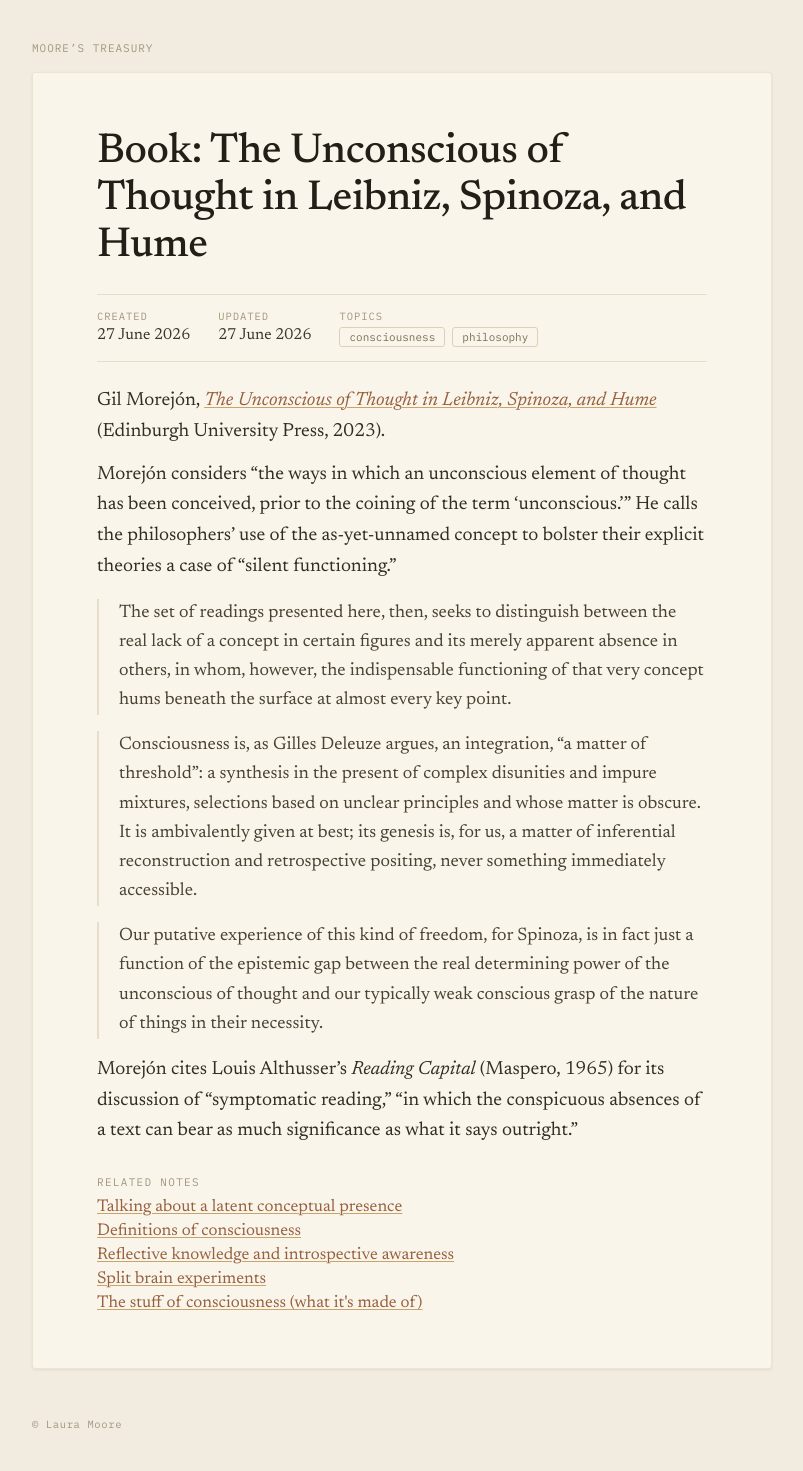
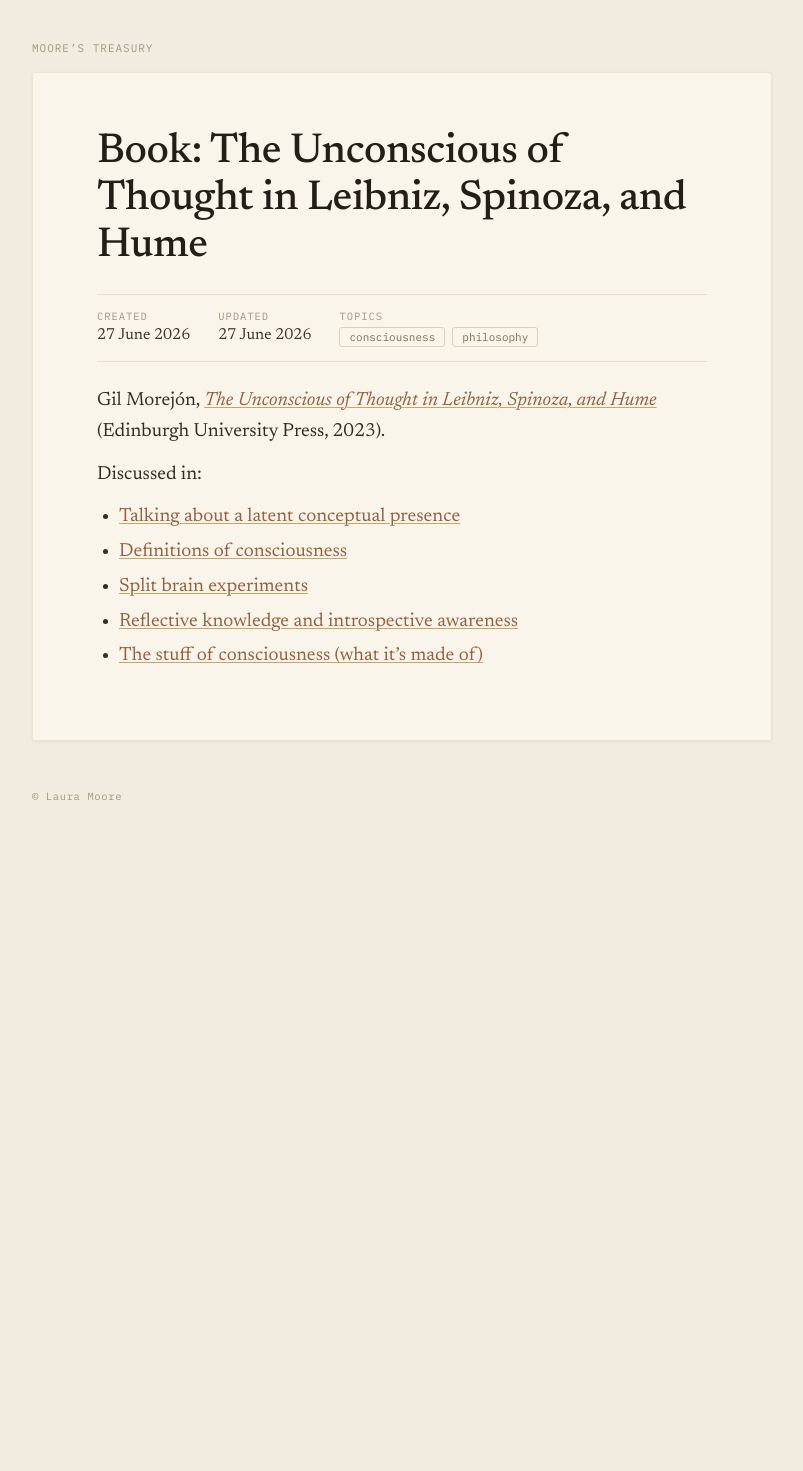
Before and after one commit to lauramoorewrites-del/treasury, a Jekyll site: the page built from _pages/the-unconscious-of-thought.md, in a window 1280 px wide. Shown: the whole page, without its empty margins (238-1041 px from the left). Built offline with Jekyll 4.4.1, drawn with Linux system fonts in a browser that asks for light colours; after the commit the page ends 900 px from its top, so only the background shows below that.

Commit message:
Simplify book page to a hub linking to entries that discuss it
Co-Authored-By: Claude Opus 4.6 (1M context) <noreply@anthropic.com>

```diff
--- a/_pages/the-unconscious-of-thought.md
+++ b/_pages/the-unconscious-of-thought.md
@@ -4,27 +4,14 @@ title: "Book: The Unconscious of Thought in Leibniz, Spinoza, and Hume"
 created: "27 June 2026"
 updated: "27 June 2026"
 topics: [consciousness, philosophy]
-related:
-  - title: "Talking about a latent conceptual presence"
-    url: "/talking-about-a-latent-conceptual-presence/"
-  - title: "Definitions of consciousness"
-    url: "/definitions-of-consciousness/"
-  - title: "Reflective knowledge and introspective awareness"
-    url: "/reflective-knowledge-and-introspective-awareness/"
-  - title: "Split brain experiments"
-    url: "/split-brain-experiments/"
-  - title: "The stuff of consciousness (what it's made of)"
-    url: "/the-stuff-of-consciousness/"
 ---
 
 Gil Morejón, [*The Unconscious of Thought in Leibniz, Spinoza, and Hume*](https://www.cambridge.org/core/books/the-unconscious-of-thought-in-leibniz-spinoza-and-hume/7A9E83630FAB034CA86EFD4391B62497) (Edinburgh University Press, 2023).
 
-Morejón considers "the ways in which an unconscious element of thought has been conceived, prior to the coining of the term 'unconscious.'" He calls the philosophers' use of the as-yet-unnamed concept to bolster their explicit theories a case of "silent functioning."
+Discussed in:
 
-> The set of readings presented here, then, seeks to distinguish between the real lack of a concept in certain figures and its merely apparent absence in others, in whom, however, the indispensable functioning of that very concept hums beneath the surface at almost every key point.
-
-> Consciousness is, as Gilles Deleuze argues, an integration, "a matter of threshold": a synthesis in the present of complex disunities and impure mixtures, selections based on unclear principles and whose matter is obscure. It is ambivalently given at best; its genesis is, for us, a matter of inferential reconstruction and retrospective positing, never something immediately accessible.
-
-> Our putative experience of this kind of freedom, for Spinoza, is in fact just a function of the epistemic gap between the real determining power of the unconscious of thought and our typically weak conscious grasp of the nature of things in their necessity.
-
-Morejón cites Louis Althusser's *Reading Capital* (Maspero, 1965) for its discussion of "symptomatic reading," "in which the conspicuous absences of a text can bear as much significance as what it says outright."
+- [Talking about a latent conceptual presence](/treasury/talking-about-a-latent-conceptual-presence/)
+- [Definitions of consciousness](/treasury/definitions-of-consciousness/)
+- [Split brain experiments](/treasury/split-brain-experiments/)
+- [Reflective knowledge and introspective awareness](/treasury/reflective-knowledge-and-introspective-awareness/)
+- [The stuff of consciousness (what it's made of)](/treasury/the-stuff-of-consciousness/)
```
